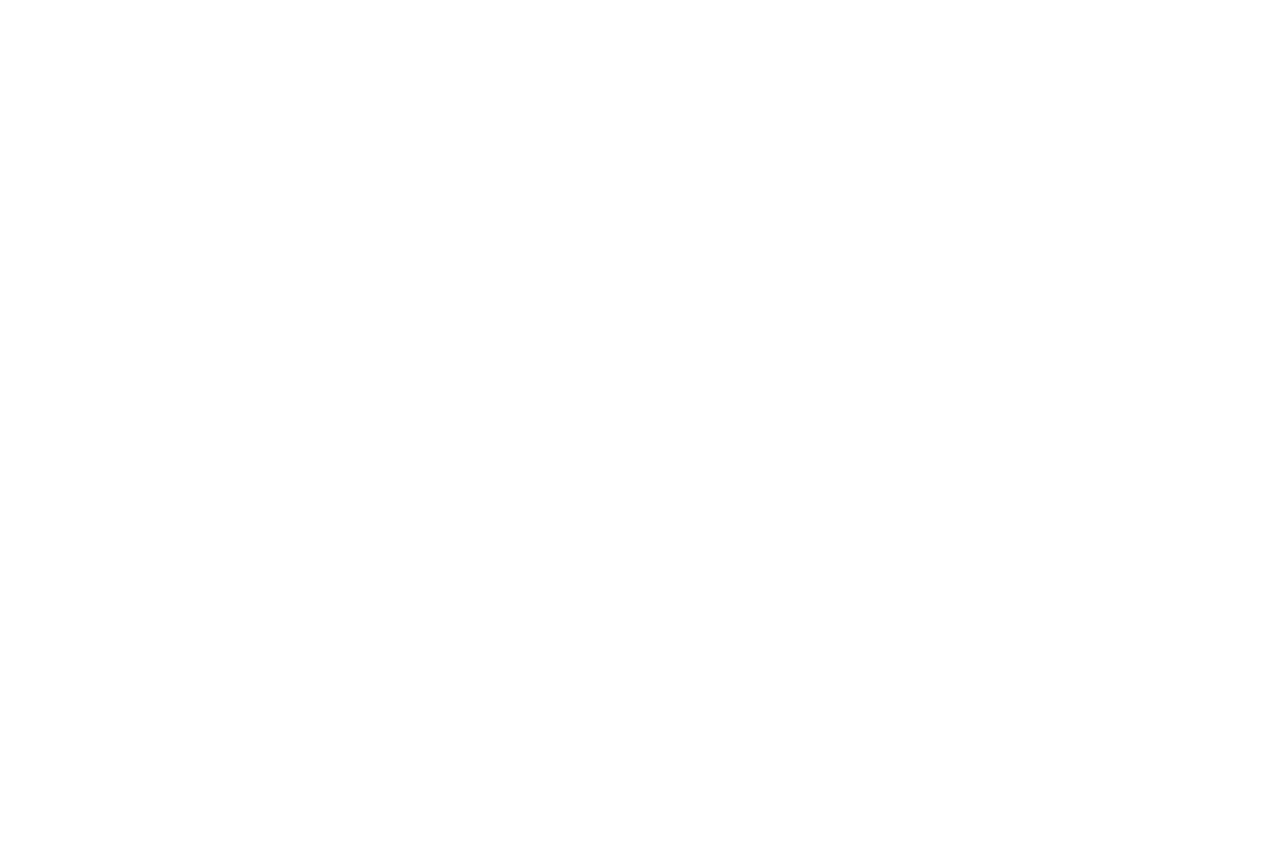
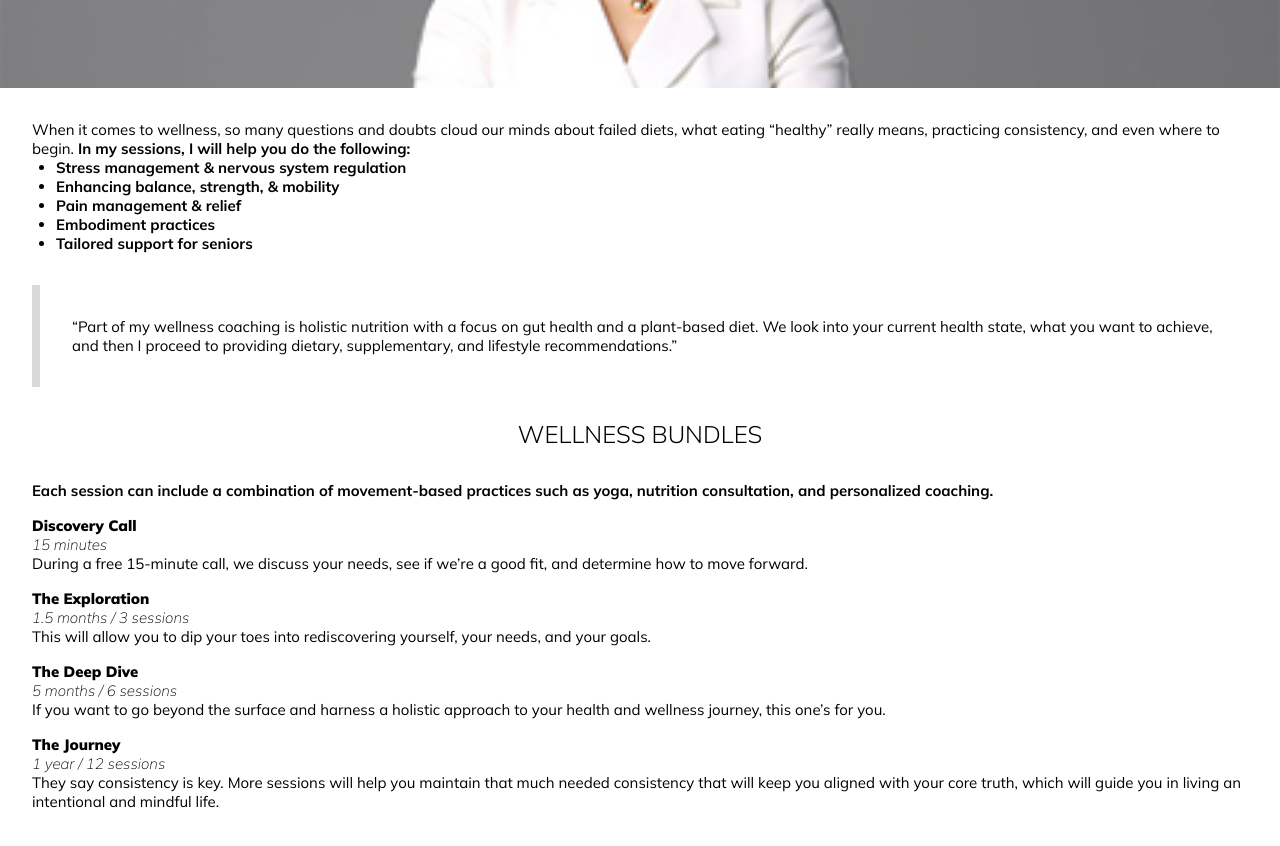
Before and after one commit to yapangelo/byogawellness, a React (Vite) app: page /coaching in a window 1280 px wide. Before the commit this address had no page. Shown: the part 440-1286 px from the top of the page. Before the commit the page ends 800 px from the top, so only its background shows below. Built offline with nearby package versions, Linux system fonts and the light colour scheme.

Commit message:
wellness coaching page done

```diff
--- a/package.json
+++ b/package.json
@@ -12,8 +12,8 @@
   "dependencies": {
     "react": "^18.3.1",
     "react-dom": "^18.3.1",
-    "react-router-dom": "^6.26.2",
-    "sass": "^1.79.4"
+    "react-router-dom": "^6.27.0",
+    "sass": "^1.79.5"
   },
   "devDependencies": {
     "@eslint/js": "^9.8.0",
--- a/src/App.jsx
+++ b/src/App.jsx
@@ -8,6 +8,7 @@ import Header from "./components/Header/Header";
 import YogaTherapy from "./pages/YogaTherapy/YogaTherapy";
 import TeacherTraining from "./pages/TeacherTraining/TeacherTraining";
 import StudioClasses from "./pages/StudioClasses/StudioClasses";
+import WellnessCoaching from "./pages/WellnessCoaching/WellnessCoaching";
 
 function App() {
   return (
@@ -21,6 +22,7 @@ function App() {
         <Route path="/therapy" element={<YogaTherapy />} />
         <Route path="/training" element={<TeacherTraining />} />
         <Route path="/classes" element={<StudioClasses />} />
+        <Route path="/coaching" element={<WellnessCoaching />} />
       </Routes>
     </BrowserRouter>
   );
--- a/src/components/HeroSliderMobile/HeroSliderMobile.scss
+++ b/src/components/HeroSliderMobile/HeroSliderMobile.scss
@@ -1,10 +1,10 @@
 .slider {
     position: relative;
-    width: 100%;
     overflow: hidden;
 
     &__wrapper {
       display: flex;
+      height: 100vh;
       transition: transform 0.5s ease-in-out;
       transform: translateX(calc(-100% * var(--current-index)));
     }
--- a/src/pages/Home/Home.scss
+++ b/src/pages/Home/Home.scss
@@ -13,7 +13,7 @@
 
         &-text-container {
             position: absolute;
-            top: 20rem;
+            top: 50%;
             left: 50%;
             transform: translate(-50%);
             z-index: 2;
--- a/src/pages/Services/Services.jsx
+++ b/src/pages/Services/Services.jsx
@@ -20,7 +20,9 @@ const Services = () => {
       </section>
       <section className="services__coaching">
         <div className="services__coaching-container">
-          <h1 className="services__coaching-title">WELLNESS COACHING</h1>
+          <Link to={"/coaching"} className="services__link">
+            <h1 className="services__coaching-title">WELLNESS COACHING</h1>
+          </Link>
         </div>
       </section>
     </div>
--- /dev/null
+++ b/src/pages/WellnessCoaching/WellnessCoaching.jsx
@@ -0,0 +1,82 @@
+import "./WellnessCoaching.scss";
+
+const WellnessCoaching = () => {
+  return (
+    <>
+      <div className="coaching">
+        <h1 className="coaching__title">WELLNESS COACHING</h1>
+      </div>
+      <section className="coaching__copy">
+        <p className="coaching__copy-paragraph">
+          When it comes to wellness, so many questions and doubts cloud our
+          minds about failed diets, what eating “healthy” really means,
+          practicing consistency, and even where to begin.{" "}
+          <strong> In my sessions, I will help you do the following:</strong>
+        </p>
+
+        <ul className="coaching__copy-list">
+          <li>Stress management & nervous system regulation</li>
+          <li>Enhancing balance, strength, & mobility</li>
+          <li>Pain management & relief</li>
+          <li>Embodiment practices</li>
+          <li>Tailored support for seniors</li>
+        </ul>
+
+        <p className="coaching__quote">
+          “Part of my wellness coaching is holistic nutrition with a focus on
+          gut health and a plant-based diet. We look into your current health
+          state, what you want to achieve, and then I proceed to providing
+          dietary, supplementary, and lifestyle recommendations.”
+        </p>
+      </section>
+
+      <h2 className="coaching__bundles-title">WELLNESS BUNDLES</h2>
+
+      <section className="coaching__bundles">
+        <p className="coaching__bundles-desc">
+          Each session can include a combination of movement-based practices
+          such as yoga, nutrition consultation, and personalized coaching.
+        </p>
+
+        <div className="coaching__bundles-container">
+          <p className="coaching__bundles-name">Discovery Call</p>
+          <p className="coaching__bundles-duration">15 minutes</p>
+          <p className="coaching__bundles-description">
+            During a free 15-minute call, we discuss your needs, see if we’re a
+            good fit, and determine how to move forward.
+          </p>
+        </div>
+
+        <div className="coaching__bundles-container">
+          <p className="coaching__bundles-name">The Exploration</p>
+          <p className="coaching__bundles-duration">1.5 months / 3 sessions</p>
+          <p className="coaching__bundles-description">
+            This will allow you to dip your toes into rediscovering yourself,
+            your needs, and your goals.
+          </p>
+        </div>
+
+        <div className="coaching__bundles-container">
+          <p className="coaching__bundles-name">The Deep Dive</p>
+          <p className="coaching__bundles-duration">5 months / 6 sessions</p>
+          <p className="coaching__bundles-description">
+            If you want to go beyond the surface and harness a holistic approach
+            to your health and wellness journey, this one’s for you.
+          </p>
+        </div>
+
+        <div className="coaching__bundles-container">
+          <p className="coaching__bundles-name">The Journey</p>
+          <p className="coaching__bundles-duration">1 year / 12 sessions</p>
+          <p className="coaching__bundles-description">
+            They say consistency is key. More sessions will help you maintain
+            that much needed consistency that will keep you aligned with your
+            core truth, which will guide you in living an intentional and
+            mindful life.
+          </p>
+        </div>
+      </section>
+    </>
+  );
+};
+export default WellnessCoaching;
--- /dev/null
+++ b/src/pages/WellnessCoaching/WellnessCoaching.scss
@@ -0,0 +1,54 @@
+@use "../../styles/partials/mixins" as *;
+@use "../../styles/partials/variables" as *;
+
+.coaching {
+    padding: 6rem 0 25rem 0;
+    background-image: url("../../assets/images/coaching-hero.jpg");
+    @include mobile-hero-bg;
+
+    &__copy {
+        margin: 2rem;
+
+        &-list {
+            list-style-type: disc;
+            padding-left: 1.5rem;
+
+            & li {
+                font-weight: bold;
+            }
+        }
+    }
+
+    &__quote {
+        border-left: 8px solid $grey;
+        padding: 2rem;
+        margin: 2rem 0;
+    }
+
+    &__bundles {
+        margin: 0 2rem 2rem 2rem;
+
+        &-title {
+            text-align: center;
+            padding-bottom: 2rem;
+        }
+
+        &-desc {
+            font-weight: bold;
+            padding-bottom: .5rem;
+        }
+
+        &-container {
+            padding: .5rem 0;
+        }
+
+        &-name {
+            font-weight: 900;
+        }
+
+        &-duration {
+            font-weight:100;
+            font-style: italic;
+        }
+    }
+}
--- a/src/styles/partials/_variables.scss
+++ b/src/styles/partials/_variables.scss
@@ -1,3 +1,4 @@
 $darkblue : #283441;
+$grey : #D9D9D9;
 $bywblue : #1F8DC5;
 $bywgreen : #75C4C2;
```
Also changed, not shown: src/assets/images/coaching-hero.jpg (added), 1 other file (tests, documents, lock files or other folders).
